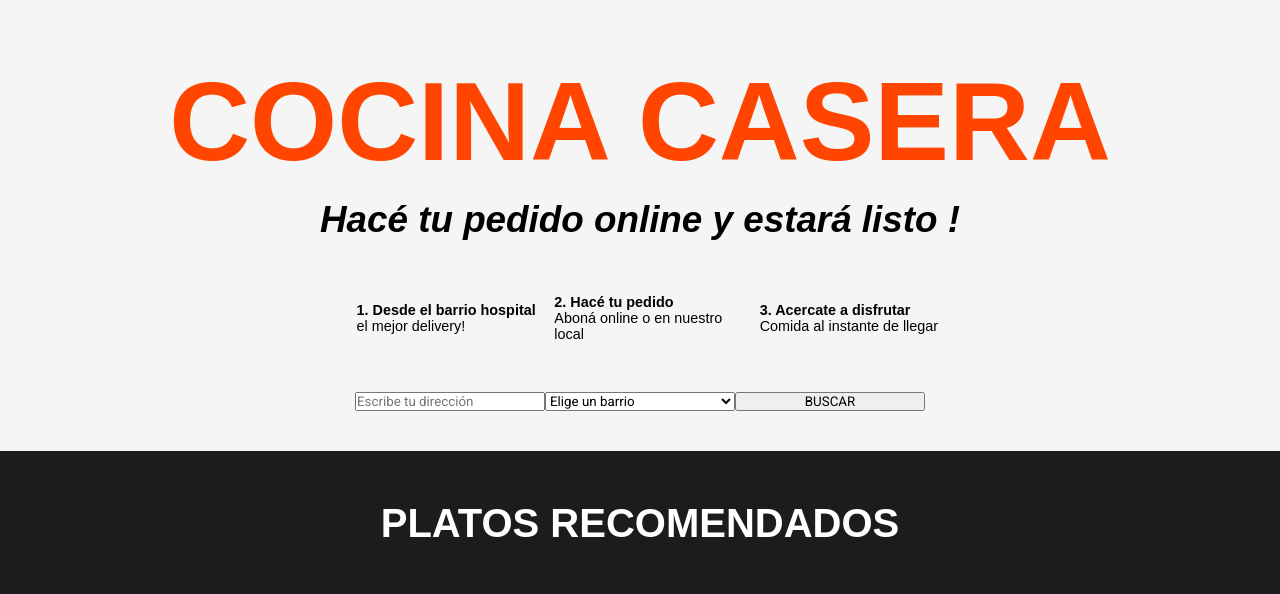
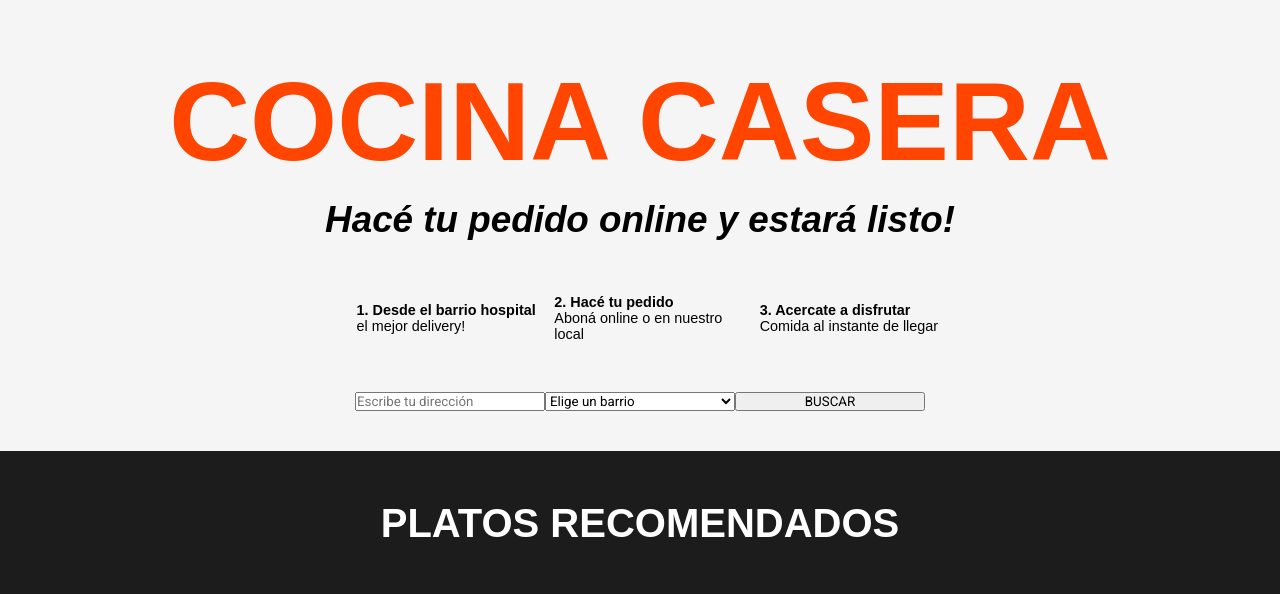
Before and after one commit to sebadacosta/Patudocomidas, a plain HTML site: page index.html in a window 1280 px wide. Shown: the part 83-677 px from the top of the page. Drawn offline with nearby package versions, Linux system fonts and the light colour scheme; a web font is replaced by a local one.

Commit message:
hice tarea de subtitulo

```diff
--- a/app.js
+++ b/app.js
@@ -2,6 +2,10 @@ const app = new Vue({
     el: '#app',
     data: {
         titulo: 'COCINA CASERA',
+
+        subtitulo: "Hacé tu pedido online y estará listo!",
+
+
         pasos: [
             {
                 titulo: `<b>1. Desde el barrio hospital</b><br> el mejor delivery!`
--- a/index.html
+++ b/index.html
@@ -59,7 +59,8 @@
             <section>
                 <div class="busqueda">
                     <h1>{{titulo}}</h1>
-                    <h3>Hacé tu pedido online y estará listo !</h3>
+
+                    <h3>{{subtitulo}}</h3>
                     <ul id="pasos">
                         <li v-for="paso in pasos">
                             <p v-html="paso.titulo"></p>
```
Also changed, not shown: 1 other file.
